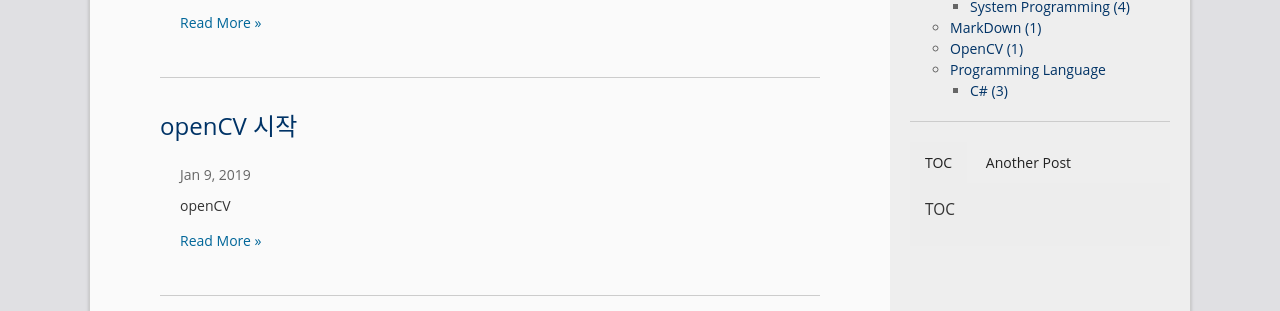
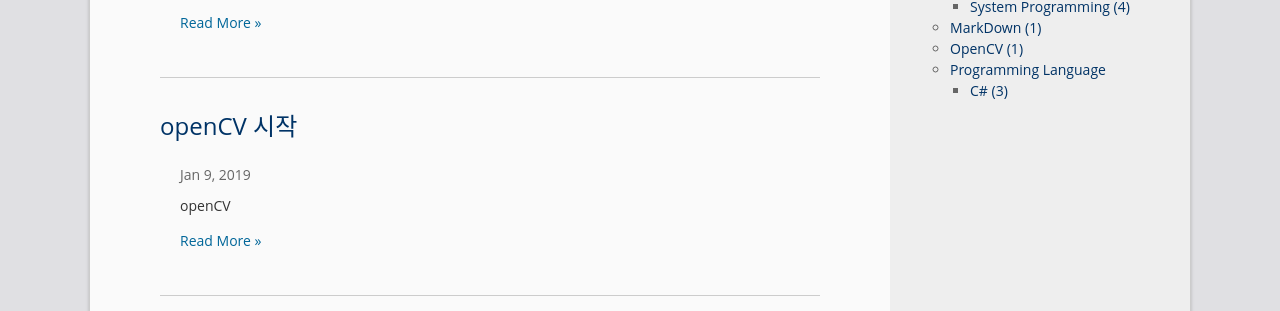
Before and after one commit to sunrisehouse/hanjungwoo-blog-old, a Jekyll site: the page built from index.html, in a window 1280 px wide. Shown: the part 578-889 px from the top of the page. Built offline with Jekyll 4.4.1, drawn with Linux system fonts in a browser that asks for light colours; nearby versions of some CDN libraries; the list of posts is cut into pages by our own code.

Commit message:
유사 글

```diff
--- a/_includes/sidebar.html
+++ b/_includes/sidebar.html
@@ -57,7 +57,7 @@
   </ul>
 </div>
 
-<div class="col-box post-toc tabs">
+<div class="col-box post-toc tabs hide">
   <ul class="tabs">
     <li class="tab-link current" data-tab="tab-1">TOC</li>
     <li class="tab-link" data-tab="tab-2">Another Post</li>
```
